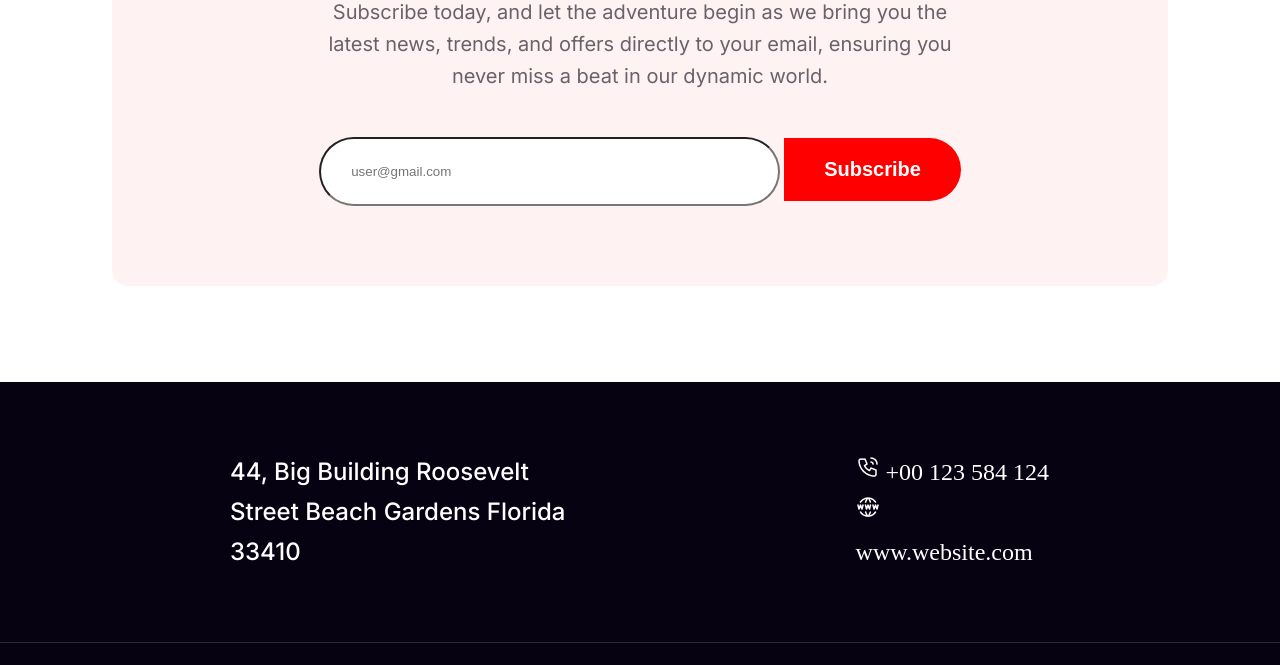
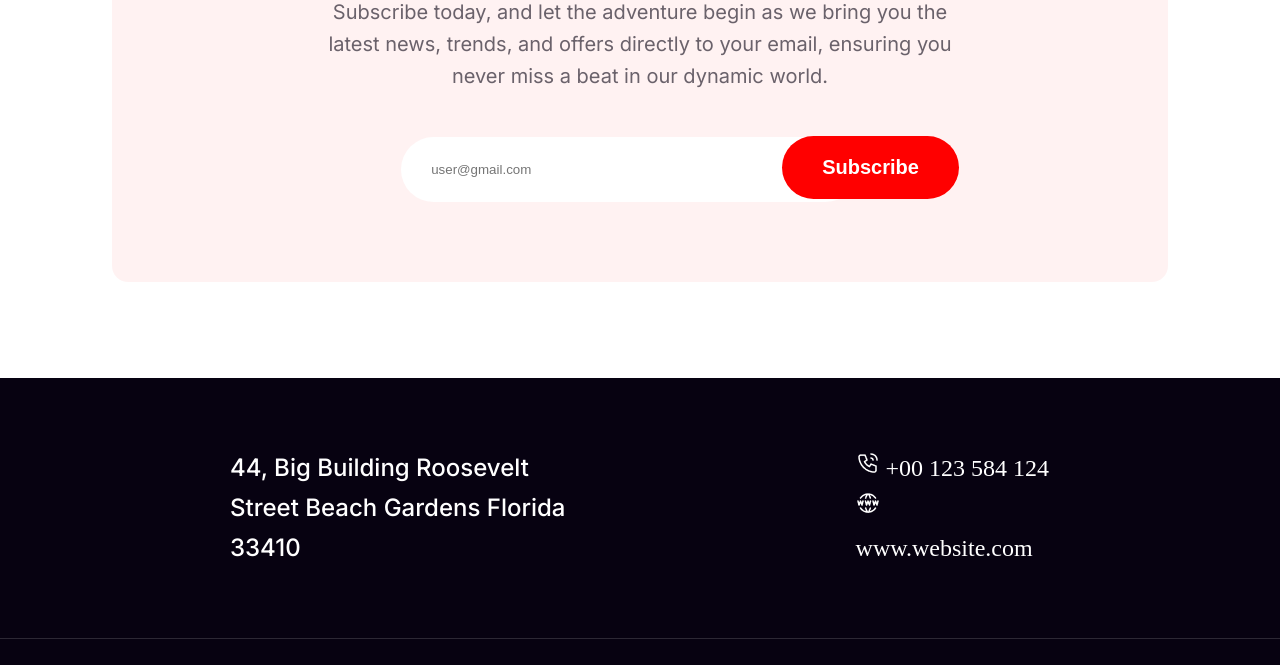
Before and after one commit to Tanmoym047/hero-assignment-1, a plain HTML site: page index.html in a window 1280 px wide. Shown: the part 6580-7245 px from the top of the page. Drawn offline with Linux system fonts and the light colour scheme.

Commit message:
subscribe button fixed

```diff
--- a/styles/style.css
+++ b/styles/style.css
@@ -396,10 +396,13 @@
     background: #FFF;
     padding: 25px 250px 25px 30px;
     margin-bottom: 80px;
+    border: 0;
+    outline: 0;
 }
 
 #subscribe button {
-    border-radius: 0px 50px 50px 0px;
+    margin: -80px;
+    border-radius: 50px 50px 50px 50px;
     background: #F00;
     padding: 20px 40px;
     color: #FFF;
```
